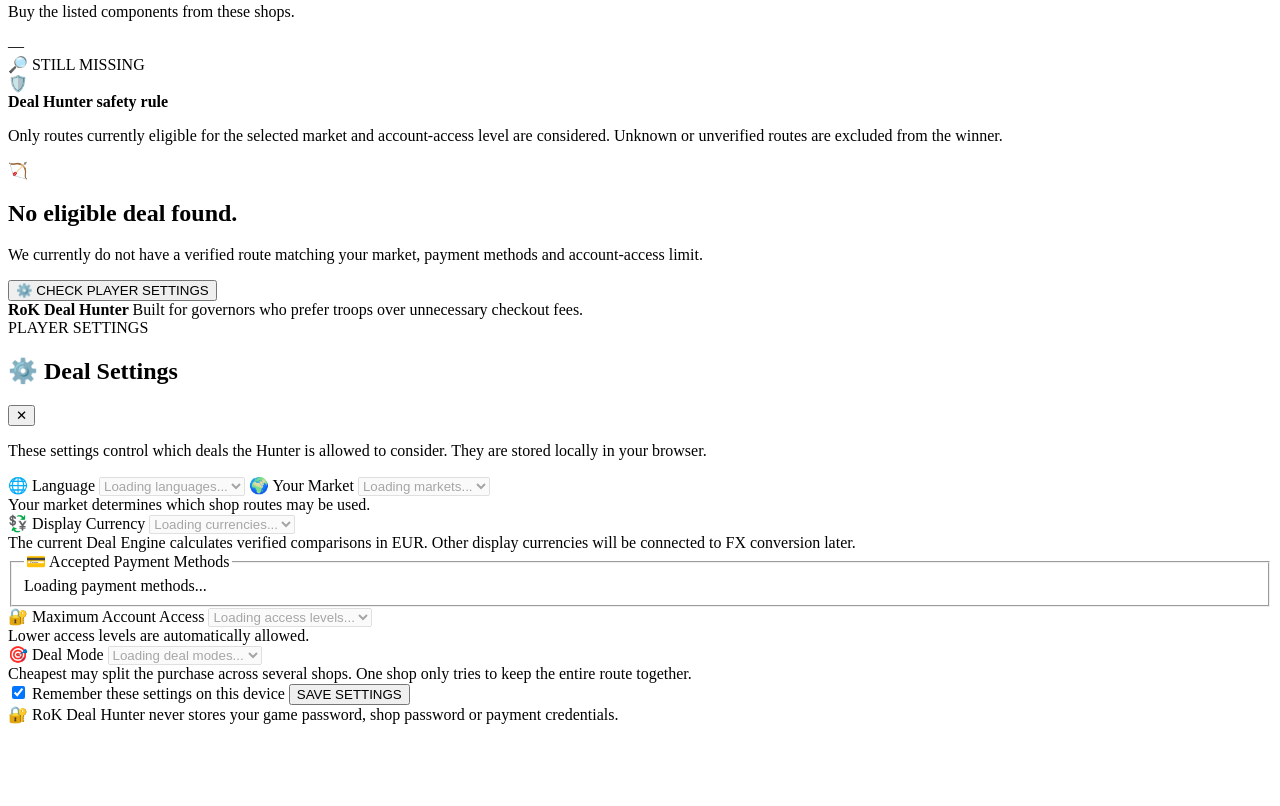
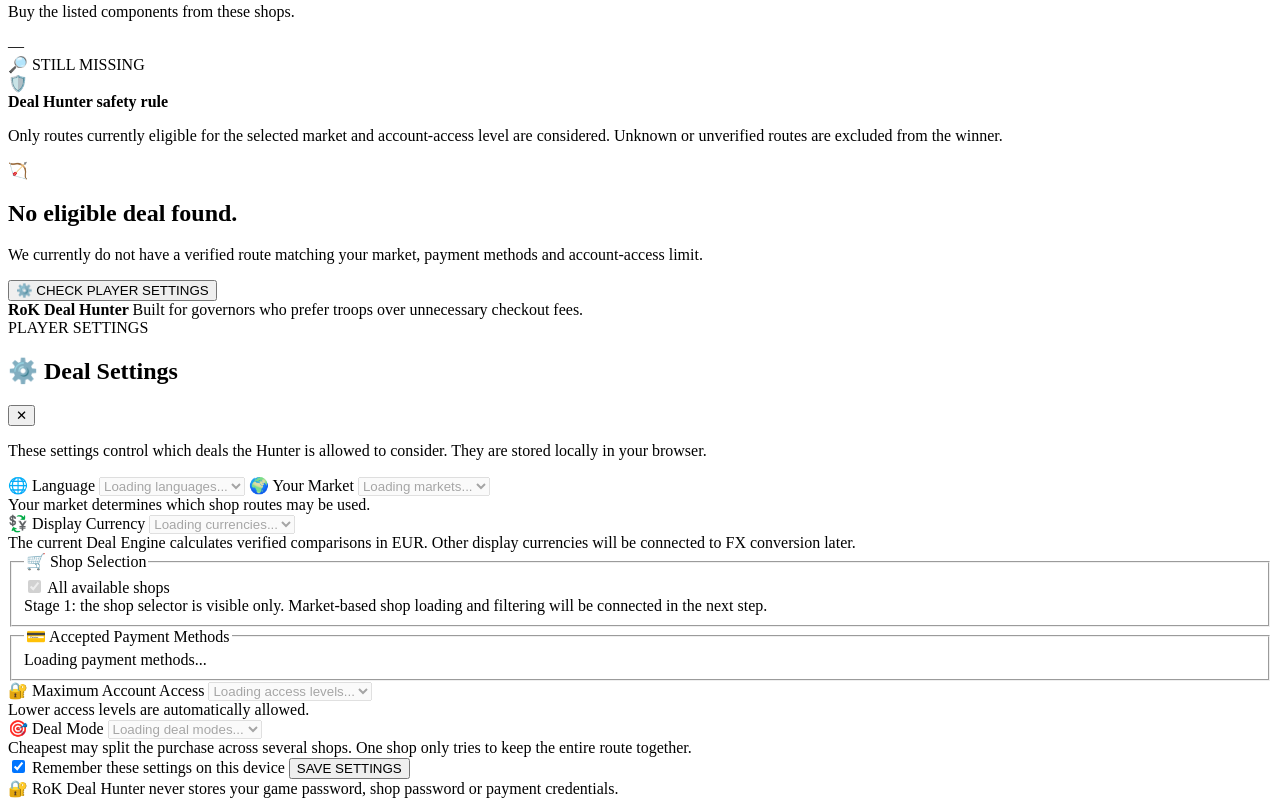
Before and after one commit to ROK-Lagertha/rok-deal-hunter, a plain HTML site: page app/Index.html in a window 1280 px wide. Shown: the part 620-1426 px from the top of the page. Before the commit the page ends 1352 px from the top, so only its background shows below. Drawn offline with Linux system fonts and the light colour scheme.

Commit message:
feat: add shop selection UI shell

```diff
--- a/app/Index.html
+++ b/app/Index.html
@@ -631,6 +631,35 @@
 
 
 
+    <!-- SHOP SELECTION — STAGE 1: UI ONLY -->
+
+    <fieldset class="settings-group" id="shopSelectionGroup">
+
+      <legend>
+        🛒 <span data-i18n="STORE_SELECTION">Shop Selection</span>
+      </legend>
+
+      <label class="remember-row">
+        <input
+          id="allShops"
+          type="checkbox"
+          checked
+          disabled
+        >
+
+        <span data-i18n="ALL_SHOPS">
+          All available shops
+        </span>
+      </label>
+
+      <div class="field-hint">
+        Stage 1: the shop selector is visible only. Market-based shop loading and filtering will be connected in the next step.
+      </div>
+
+    </fieldset>
+
+
+
     <!-- PAYMENT METHODS -->
 
     <fieldset class="settings-group">
```
